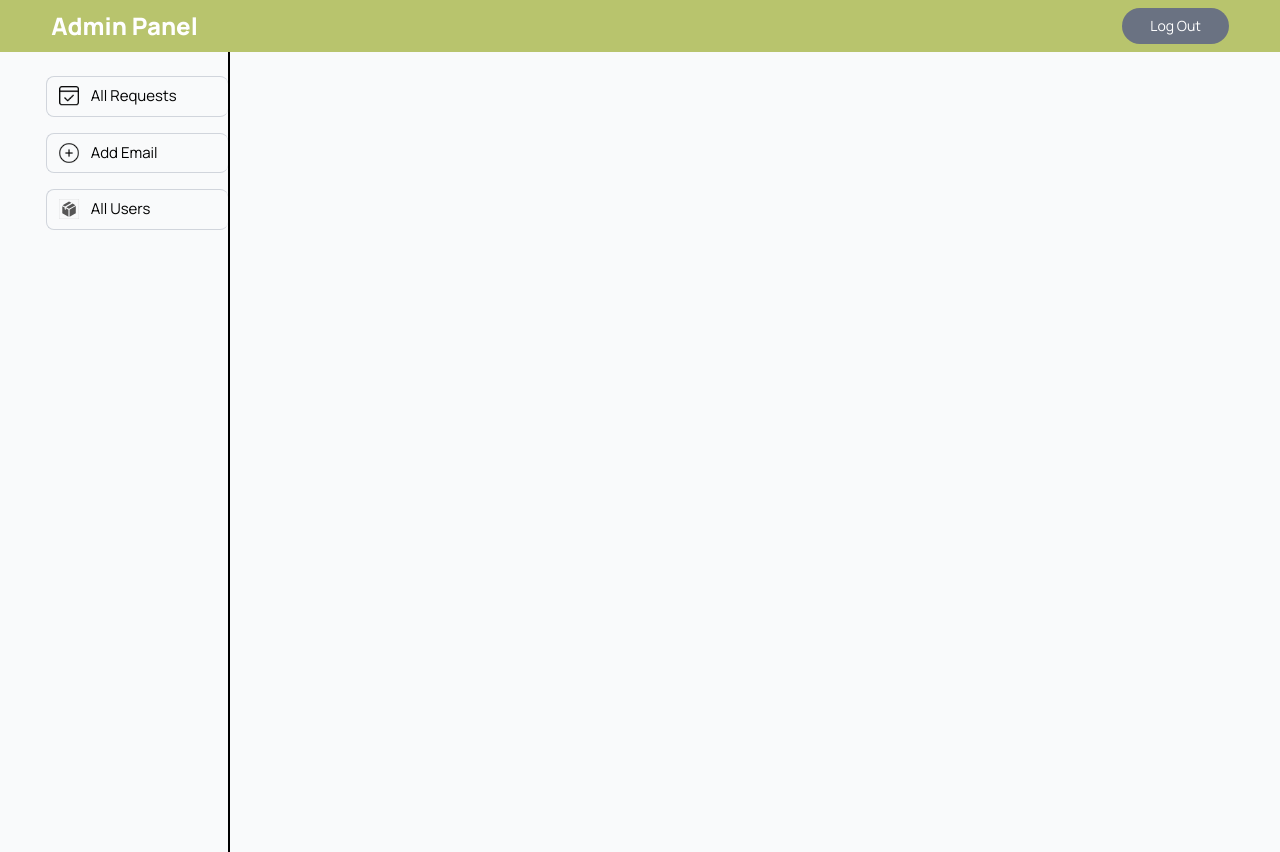
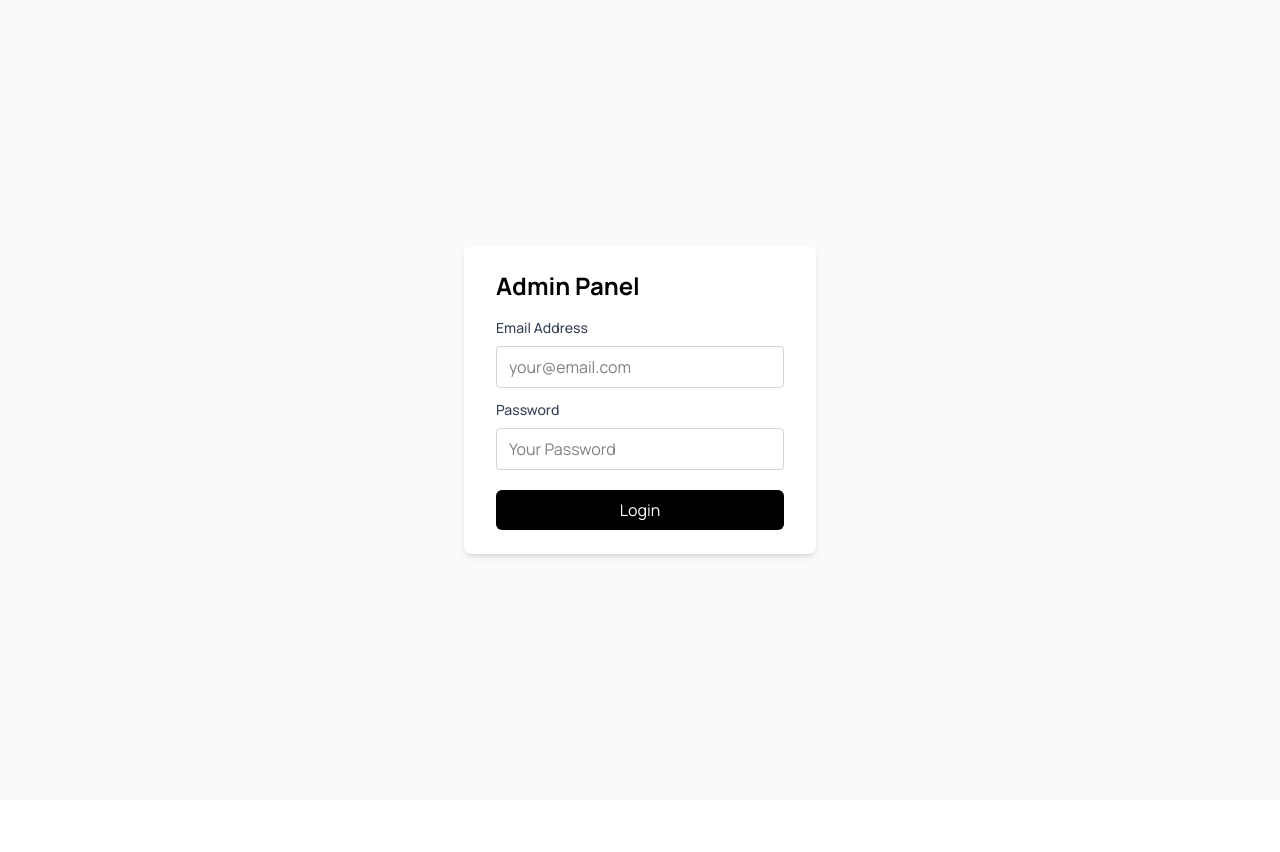
Before and after one commit to niazazhar63/zero-trust-auth, a React (Vite) app in the folder admin-panel/: page / in a window 1280 px wide. After the commit the page ends 800 px from the top, so only its background shows below. Built offline with nearby package versions, Linux system fonts and the light colour scheme.

Commit message:
admin login functionality added

```diff
--- a/admin-panel/package.json
+++ b/admin-panel/package.json
@@ -14,6 +14,7 @@
     "axios": "^1.11.0",
     "react": "^19.1.1",
     "react-dom": "^19.1.1",
+    "react-hot-toast": "^2.6.0",
     "react-router-dom": "^7.8.2",
     "react-toastify": "^11.0.5",
     "tailwindcss": "^4.1.12"
--- a/admin-panel/src/App.jsx
+++ b/admin-panel/src/App.jsx
@@ -1,33 +1,48 @@
-import './App.css'
-import Navbar from './components/Navbar'
-import Sidebar from './components/Sidebar'
-import { Route,Routes } from 'react-router-dom'
-import AllRequests from './pages/AllRequests'
-import Add from "./pages/Add"
-import AllAccount from './pages/AllAccount'
+import "./App.css";
+import Navbar from "./components/Navbar";
+import Sidebar from "./components/Sidebar";
+import { Route, Routes } from "react-router-dom";
+import AllRequests from "./pages/AllRequests";
+import Add from "./pages/Add";
+import AllAccount from "./pages/AllAccount";
+import { useEffect, useState } from "react";
+import Login from "./components/Login";
+import { Toaster } from "react-hot-toast";
+
+
+
+export const backendUrl = import.meta.env.VITE_BACKEND_URL;
 function App() {
+  const [token, setToken] = useState(localStorage.getItem(`token`)?localStorage.getItem('token'): "");
+
+  useEffect(()=>{
+    localStorage.setItem('token', token)
+  },[token])
 
   return (
-    <div className='bg-gray-50 min-h-screen'>
-      <Navbar />
+    <div className="bg-gray-50 min-h-screen">
+      <Toaster position="top-right" />
 
+      {token === "" ? (
+        <Login setToken={setToken} />
+      ) : (
+        <>
+          <Navbar />
 
-      <div className='flex w-full'>
-        <Sidebar />
-        <div className='w-[70%] mx-auto ml-[max(5vw, 25px)] my-8 text-gray-600 text-base'>
-
-        <Routes>
-          <Route path='/allRequests' element={<AllRequests />}></Route>
-          <Route path='/addEmail' element={<Add />}></Route>
-          <Route path='/allUsers' element={<AllAccount />}></Route>
-
-        </Routes>
-        </div>
-      </div>
-
+          <div className="flex w-full">
+            <Sidebar />
+            <div className="w-[70%] mx-auto ml-[max(5vw, 25px)] my-8 text-gray-600 text-base">
+              <Routes>
+                <Route path="/allRequests" element={<AllRequests />}></Route>
+                <Route path="/addEmail" element={<Add />}></Route>
+                <Route path="/allUsers" element={<AllAccount />}></Route>
+              </Routes>
+            </div>
+          </div>
+        </>
+      )}
     </div>
-
-  )
+  );
 }
 
-export default App
+export default App;
--- /dev/null
+++ b/admin-panel/src/components/Login.jsx
@@ -0,0 +1,64 @@
+import axios from "axios";
+import { useState } from "react";
+import { backendUrl } from "../App";
+import toast from "react-hot-toast";
+
+const Login = ({setToken}) => {
+  const [email, setEmail] = useState("");
+  const [password, setPassword] = useState("");
+  const onSubmitHandler = async(e) => {
+    try {
+      e.preventDefault();
+      const response = await axios.post(backendUrl + "api/admin/login", {email, password})
+      if(response.data.success){
+        setToken(response.data.token)
+        toast.success("login successful")
+      }else{
+        toast.error(response.data.message)
+      }
+    } catch (error) {
+      console.log(error)
+      toast.error(error.message)
+    }
+  };
+  return (
+    <div className="min-h-screen flex items-center justify-center">
+      <div className="bg-white shadow-md rounded-lg px-8 py-6 max-w-md">
+        <h1 className="text-2xl font-bold mb-4">Admin Panel</h1>
+        <form onSubmit={onSubmitHandler} action="">
+          <div className="mb-3 min-w-72">
+            <p className="text-sm font-medium text-gray-700 mb-2">
+              Email Address
+            </p>
+            <input
+              onChange={(e) => setEmail(e.target.value)}
+              value={email}
+              className="rounded w-full px-3 py-2 border border-gray-300 outline-none"
+              type="email"
+              placeholder="your@email.com"
+              required
+            />
+          </div>
+          <div className="mb-3 min-w-72">
+            <p className="text-sm font-medium text-gray-700 mb-2">Password</p>
+            <input
+              onChange={(e)=> setPassword(e.target.value)}
+              value={password}
+              className="rounded w-full px-3 py-2 border border-gray-300 outline-none"
+              type="text"
+              placeholder="Your Password"
+            />
+          </div>
+          <button
+            className="mt-2 w-full py-2 px-4 rounded-md text-white bg-black cursor-pointer"
+            type="submit"
+          >
+            Login
+          </button>
+        </form>
+      </div>
+    </div>
+  );
+};
+
+export default Login;
--- a/admin-panel/src/main.jsx
+++ b/admin-panel/src/main.jsx
@@ -3,9 +3,11 @@ import { createRoot } from 'react-dom/client'
 import './index.css'
 import App from './App.jsx'
 import { BrowserRouter } from 'react-router-dom'
+import { Toaster } from 'react-hot-toast'
 
 createRoot(document.getElementById('root')).render(
   <BrowserRouter>
+
     <App />
   </BrowserRouter>,
 )
```
Also changed, not shown: 2 other files (tests, documents, lock files or other folders).
